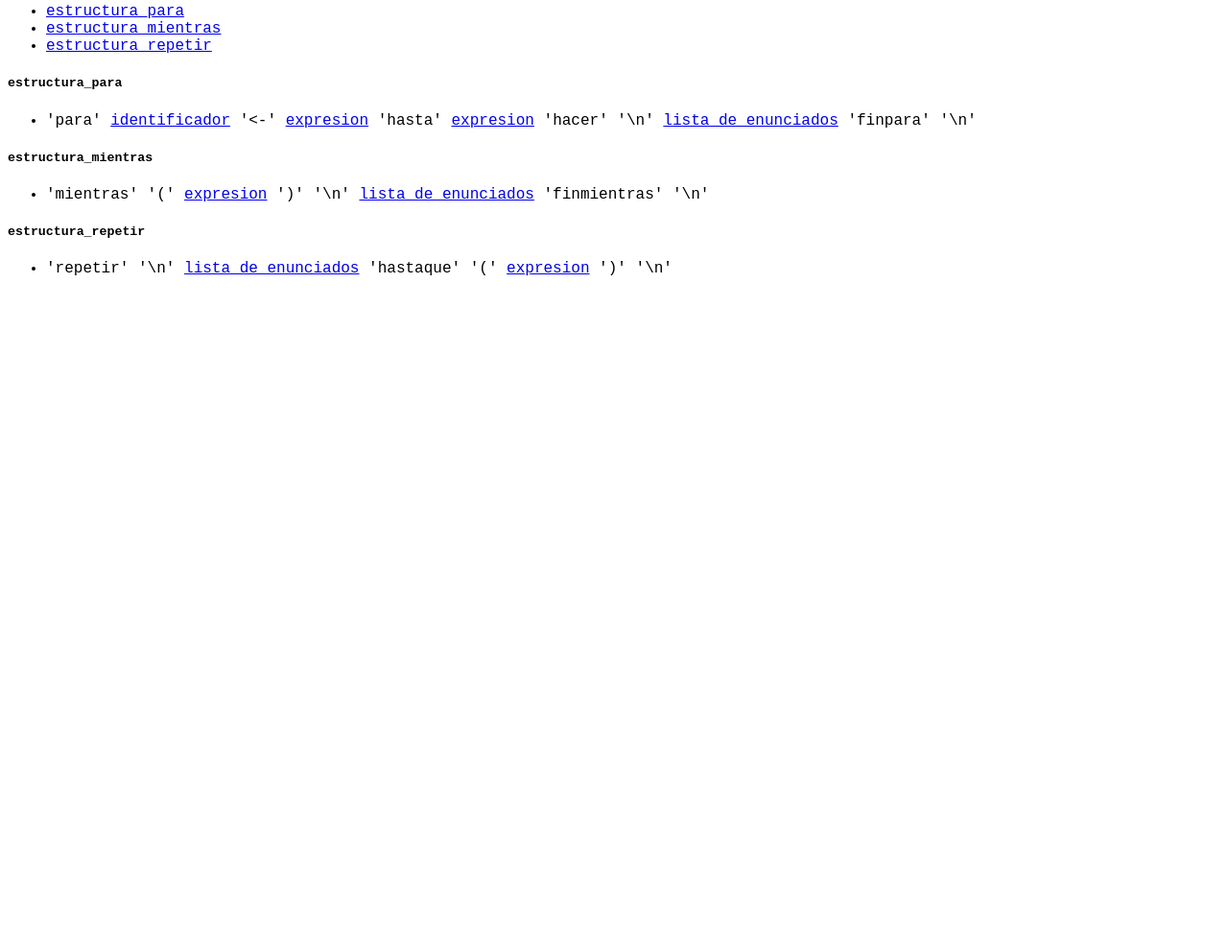
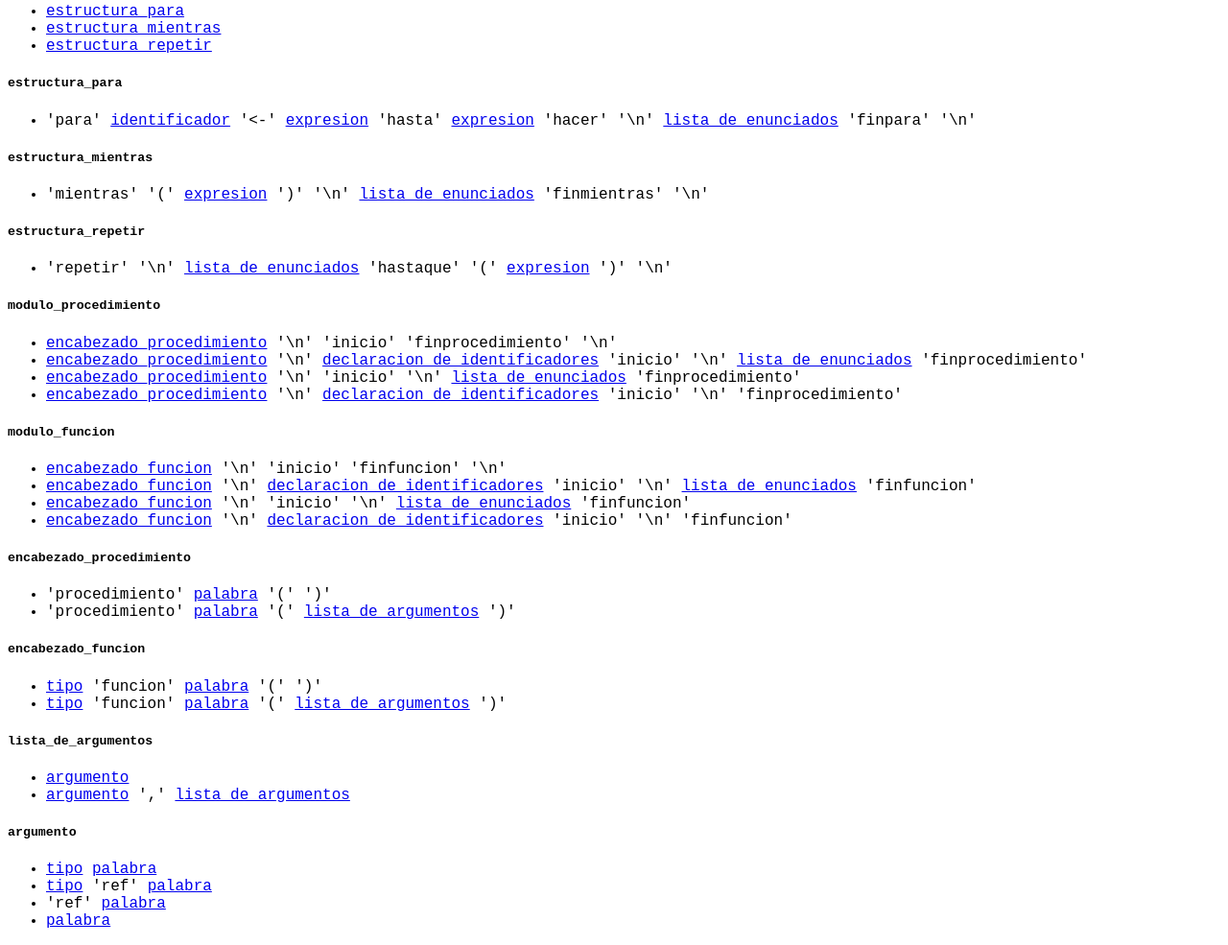
Before and after one commit to pl-lang/jsplint, a website: page documentacion/gramatica.html in a window 1280 px wide. Shown: the part 2321-3306 px from the top of the page at 96% size. Before the commit the page ends 2626 px from the top, so only its background shows below. Drawn offline with Linux system fonts and the light colour scheme.

Commit message:
definiciones de los modulos

```diff
--- a/documentacion/gramatica.html
+++ b/documentacion/gramatica.html
@@ -20,8 +20,8 @@
       <h5 id="declaracion">declaracion_de_identificadores</h5>
       <ul>
         <li><a href="#tipo">tipo</a> <a href="#lista_de_identificadores">lista_de_identificadores</a> '\n'</li>
-        <li><a href="#tipo">tipo</a> <a href="#lista_de_identificadores">lista_de_identificadores</a> '\n' <a href="#delcaracion">declaracion_de_identificadores</a></li>
-        <li><a href="#tipo">tipo</a> <a href="#lista_de_identificadores">lista_de_identificadores</a> ',' <a href="#delcaracion">declaracion_de_identificadores</a></li>
+        <li><a href="#tipo">tipo</a> <a href="#lista_de_identificadores">lista_de_identificadores</a> '\n' <a href="#declaracion">declaracion_de_identificadores</a></li>
+        <li><a href="#tipo">tipo</a> <a href="#lista_de_identificadores">lista_de_identificadores</a> ',' <a href="#declaracion">declaracion_de_identificadores</a></li>
       </ul>
     </div>
 
@@ -220,4 +220,58 @@
       </ul>
     </div>
   </body>
+
+  <div class="sheet">
+    <h5 id="modulo_procedimiento">modulo_procedimiento</h5>
+    <ul>
+      <li><a href="#encabezado_procedimiento">encabezado_procedimiento</a> '\n' 'inicio' 'finprocedimiento' '\n'</li>
+      <li><a href="#encabezado_procedimiento">encabezado_procedimiento</a> '\n' <a href="#declaracion">declaracion_de_identificadores</a> 'inicio' '\n' <a href="#lista_de_enunciados">lista_de_enunciados</a> 'finprocedimiento'</li></li>
+      <li><a href="#encabezado_procedimiento">encabezado_procedimiento</a> '\n' 'inicio' '\n' <a href="#lista_de_enunciados">lista_de_enunciados</a> 'finprocedimiento'</li></li>
+      <li><a href="#encabezado_procedimiento">encabezado_procedimiento</a> '\n' <a href="#declaracion">declaracion_de_identificadores</a> 'inicio' '\n' 'finprocedimiento'</li></li>
+    </ul>
+  </div>
+
+  <div class="sheet">
+    <h5 id="modulo_funcion">modulo_funcion</h5>
+    <ul>
+      <li><a href="#encabezado_funcion">encabezado_funcion</a> '\n' 'inicio' 'finfuncion' '\n'</li>
+      <li><a href="#encabezado_funcion">encabezado_funcion</a> '\n' <a href="#declaracion">declaracion_de_identificadores</a> 'inicio' '\n' <a href="#lista_de_enunciados">lista_de_enunciados</a> 'finfuncion'</li></li>
+      <li><a href="#encabezado_funcion">encabezado_funcion</a> '\n' 'inicio' '\n' <a href="#lista_de_enunciados">lista_de_enunciados</a> 'finfuncion'</li></li>
+      <li><a href="#encabezado_funcion">encabezado_funcion</a> '\n' <a href="#declaracion">declaracion_de_identificadores</a> 'inicio' '\n' 'finfuncion'</li></li>
+    </ul>
+  </div>
+
+  <div class="sheet">
+    <h5 id="encabezado_procedimiento">encabezado_procedimiento</h5>
+    <ul>
+      <li>'procedimiento' <a href="#palabra">palabra</a> '(' ')'</li>
+      <li>'procedimiento' <a href="#palabra">palabra</a> '(' <a href="#lista_de_argumentos">lista_de_argumentos</a> ')'</li>
+    </ul>
+  </div>
+
+  <div class="sheet">
+    <h5 id="encabezado_funcion">encabezado_funcion</h5>
+    <ul>
+      <li><a href="#tipo">tipo</a> 'funcion' <a href="#palabra">palabra</a> '(' ')'</li>
+      <li><a href="#tipo">tipo</a> 'funcion' <a href="#palabra">palabra</a> '(' <a href="#lista_de_argumentos">lista_de_argumentos</a> ')'</li>
+    </ul>
+  </div>
+
+  <div class="sheet">
+    <h5 id="lista_de_argumentos">lista_de_argumentos</h5>
+    <ul>
+      <li><a href="#argumento">argumento</a></li>
+      <li><a href="#argumento">argumento</a> ',' <a href="#lista_de_argumentos">lista_de_argumentos</a></li>
+    </ul>
+  </div>
+
+  <div class="sheet">
+    <h5 id="argumento">argumento</h5>
+    <ul>
+      <li><a href="#tipo">tipo</a> <a href="#palabra">palabra</a></li>
+      <li><a href="#tipo">tipo</a> 'ref' <a href="#palabra">palabra</a></li>
+      <li>'ref' <a href="#palabra">palabra</a></li>
+      <li><a href="#palabra">palabra</a></li>
+    </ul>
+  </div>
 </html>
```
